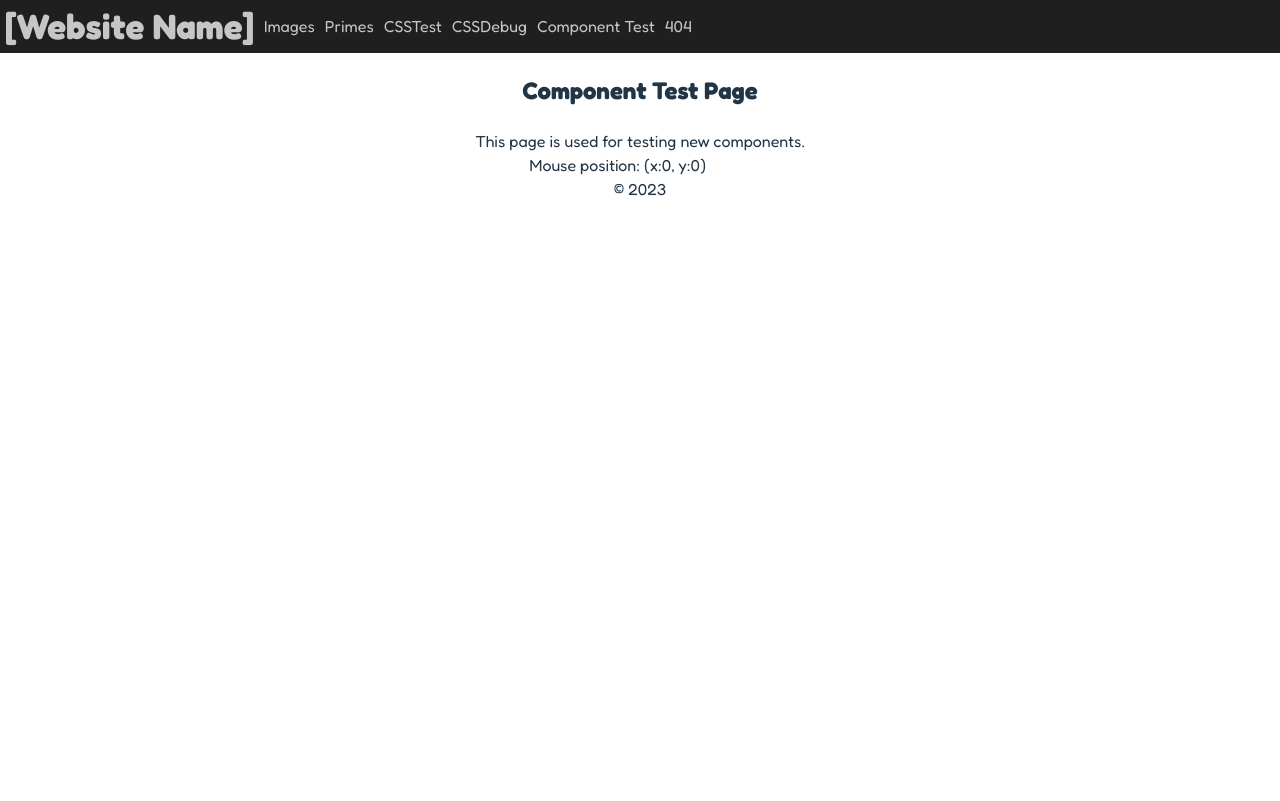
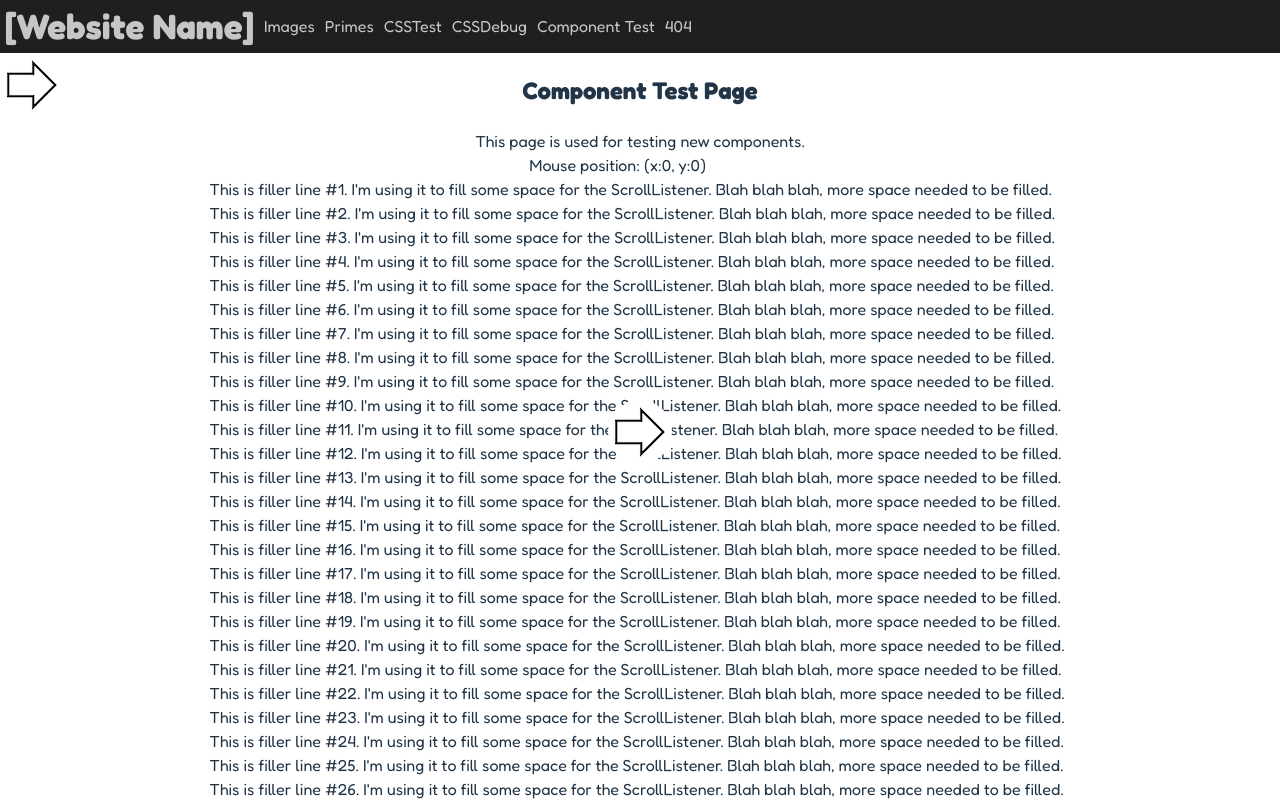
Before and after one commit to LudumFactorem/ReactPractice, a React (Vite) app: page /componenttest in a window 1280 px wide. Before the commit this address had no page. Shown: the top 801 px of the page. Built offline with nearby package versions, Linux system fonts and the light colour scheme.

Commit message:
Experimented with some listeners.

```diff
--- a/src/ComponentTestPage.tsx
+++ b/src/ComponentTestPage.tsx
@@ -1,13 +1,30 @@
 import MouseListener from "./MouseListener";
+import PointerPointer from "./PointerPointer";
+import ScrollListener from "./ScrollListener";
 
 export default function ComponentTestPage() {
   return (
+    <>
+      <ScrollListener />
       <div className="content">
         <h2>Component Test Page</h2>
         <div className="column">
           This page is used for testing new components.
           <MouseListener />
+          <PointerPointer />
+          <div className="fit-width">
+            {[...Array(100).keys()].map((value) => {
+              return (
+                <div>
+                  This is filler line #{value + 1}. I'm using it to fill some
+                  space for the ScrollListener. Blah blah blah, more space
+                  needed to be filled.
+                </div>
+              );
+            })}
           </div>
         </div>
+      </div>
+    </>
   );
 }
--- /dev/null
+++ b/src/PointerPointer.tsx
@@ -0,0 +1,35 @@
+import { ElementRef, useRef, useState } from "react";
+
+export default function PointerPointer() {
+  const [rotation, setRotation] = useState(0);
+  const ppref = useRef<ElementRef<"img">>(null);
+
+  addEventListener("mousemove", (event) => {
+    let mouse = { x: event.clientX, y: event.clientY };
+
+    let box = ppref.current!.getBoundingClientRect();
+    let center = {
+      x: (box.right + box.left) / 2,
+      y: (box.bottom + box.top) / 2,
+    };
+
+    let vec = { x: mouse.x - center.x, y: mouse.y - center.y };
+
+    let rot = Math.atan2(vec.y, vec.x);
+
+    setRotation(rot);
+  });
+
+  return (
+    <img
+      ref={ppref}
+      src="/images/arrow.png"
+      style={{
+        position: "fixed",
+        top: "400px",
+        borderRadius: "50%",
+        transform: "rotate(" + rotation / Math.PI / 2 + "turn)",
+      }}
+    />
+  );
+}
--- a/src/Root.tsx
+++ b/src/Root.tsx
@@ -18,7 +18,7 @@ export default function Root({ hasError = false }) {
       {/* Topbar for navigation */}
       <Topbar />
       {/* Outlet to render the content of the page */}
-      <div className="content">
+      <div>
         {hasError ? <ErrorPage /> : <Outlet />}
         {/* Footer for things like copyright notice */}
         <Footer />
--- /dev/null
+++ b/src/ScrollListener.tsx
@@ -0,0 +1,20 @@
+import { useState } from "react";
+
+export default function ScrollListener() {
+  const [scroll, setScroll] = useState(0);
+
+  addEventListener("scroll", () => {
+    setScroll(window.scrollY);
+  });
+
+  return (
+    <img
+      src="/images/arrow.png"
+      style={{
+        borderRadius: "50%",
+        position: "fixed",
+        transform: "rotate(" + scroll / 500 + "turn)",
+      }}
+    />
+  );
+}
--- a/src/index.css
+++ b/src/index.css
@@ -77,6 +77,7 @@ button:focus-visible {
 .topbar {
   display: flex;
   position: sticky;
+  width: 100vw;
   top: 0px;
   z-index: 100;
   background-color: #1f1f1f;
```
Also changed, not shown: public/images/arrow.png (added). Lines whose indentation alone changed are shown as unchanged.
